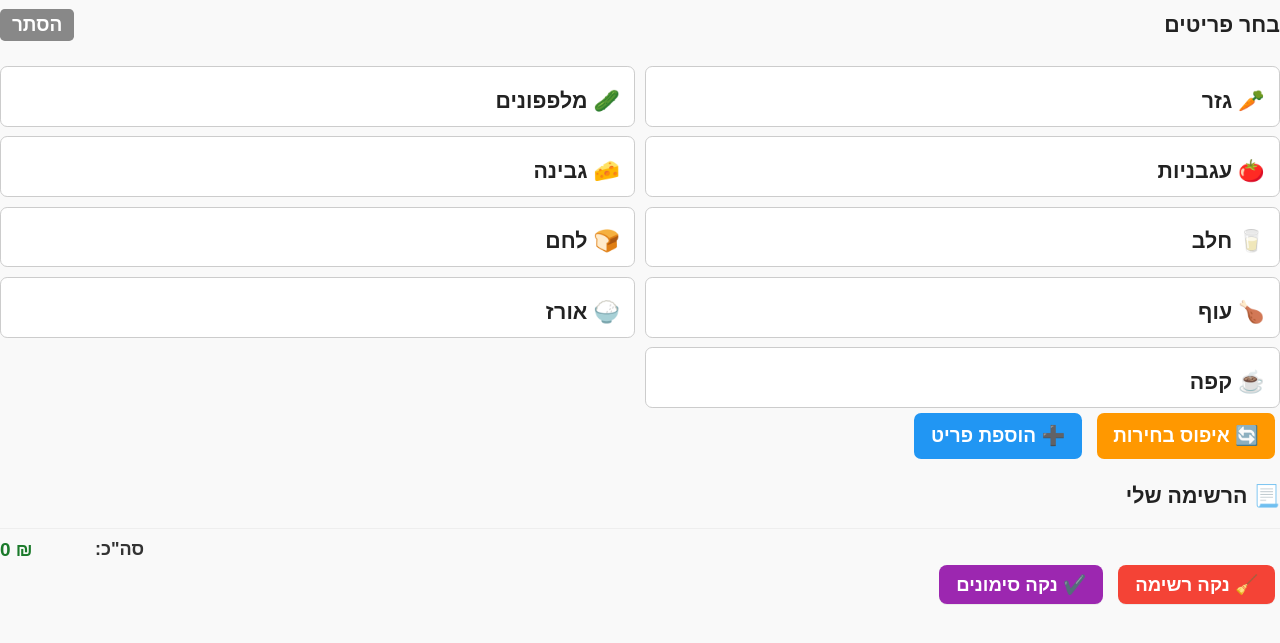
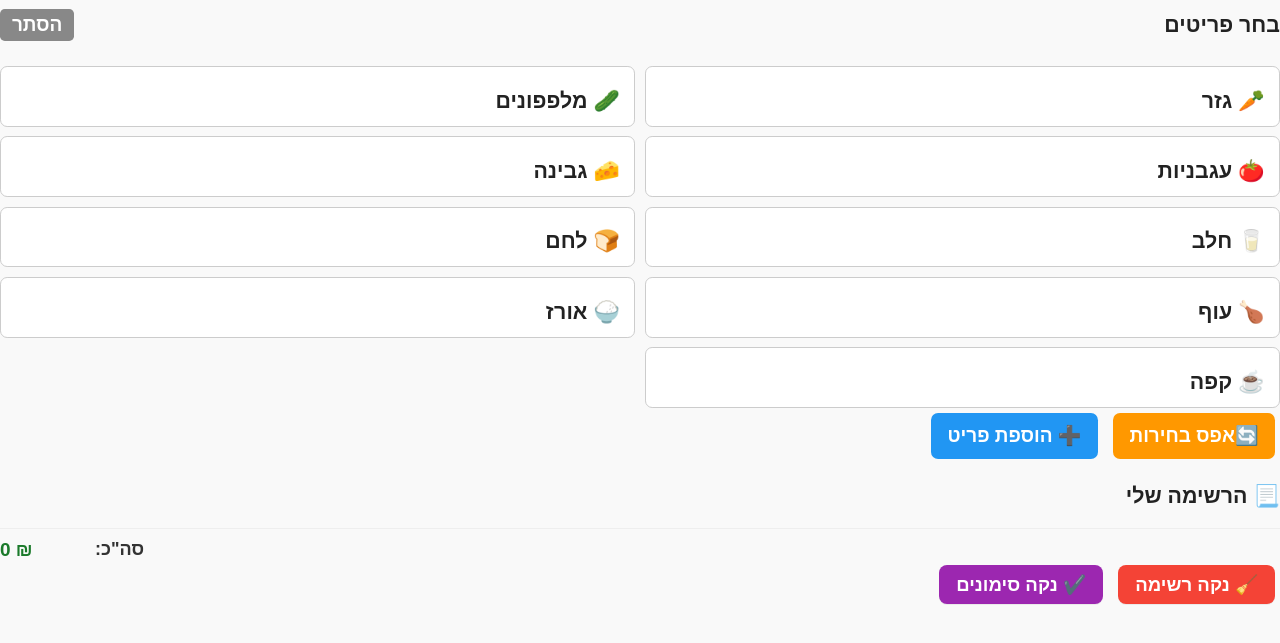
Before and after one commit to hamalci/shopping-list, a plain HTML site: page index.html in a window 1280 px wide. Shown: the part 71-714 px from the top of the page. Drawn offline with Linux system fonts and the light colour scheme.

Commit message:
Update index.html

```diff
--- a/index.html
+++ b/index.html
@@ -79,7 +79,7 @@
     <section id="chooseSection">
       <div id="chooseGrid"></div>
       <div class="choose-buttons">
-        <button id="btnResetChoices">🔄 איפוס בחירות</button>
+        <button id="btnResetChoices">🔄אפס בחירות</button>
         <button id="btnAddCustom">➕ הוספת פריט</button>
       </div>
     </section>
```
